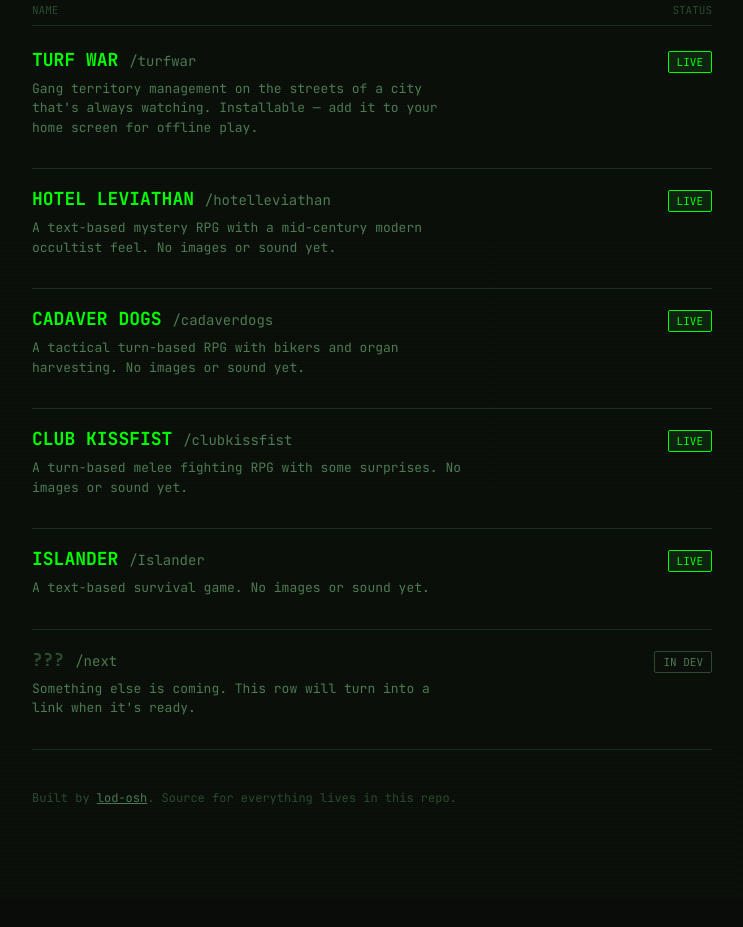
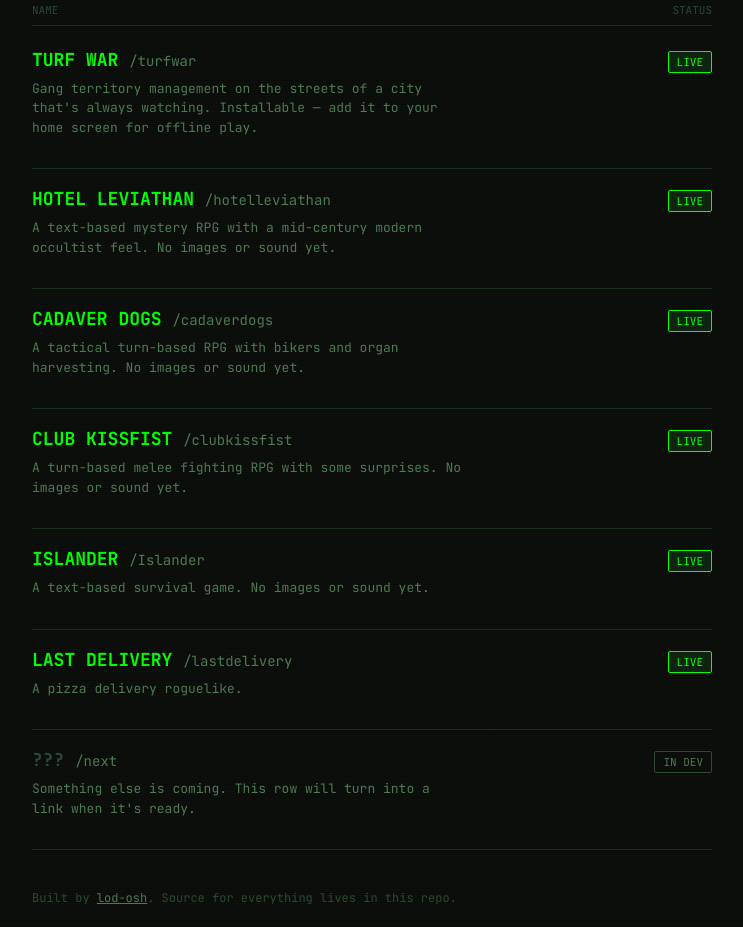
Before and after one commit to lod-osh/games, a plain HTML site: page index.html in a window 1280 px wide. Shown: the part 268-1195 px from the top of the page, without its empty margins (268-1011 px from the left). Before the commit the page ends 1166 px from the top, so only its background shows below. Drawn offline with Linux system fonts and the light colour scheme.

Commit message:
Add Last Delivery to landing page

```diff
--- a/index.html
+++ b/index.html
@@ -187,6 +187,14 @@
     <p class="entry-desc">A text-based survival game. No images or sound yet.</p>
   </a>
 
+  <a class="entry" href="lastdelivery/LAST_DELIVERY.html">
+    <div class="entry-row">
+      <span class="entry-name">LAST DELIVERY <span class="entry-path">/lastdelivery</span></span>
+      <span class="status status-live">LIVE</span>
+    </div>
+    <p class="entry-desc">A pizza delivery roguelike.</p>
+  </a>
+
   <div class="entry placeholder">
     <div class="entry-row">
       <span class="entry-name">??? <span class="entry-path">/next</span></span>
```
